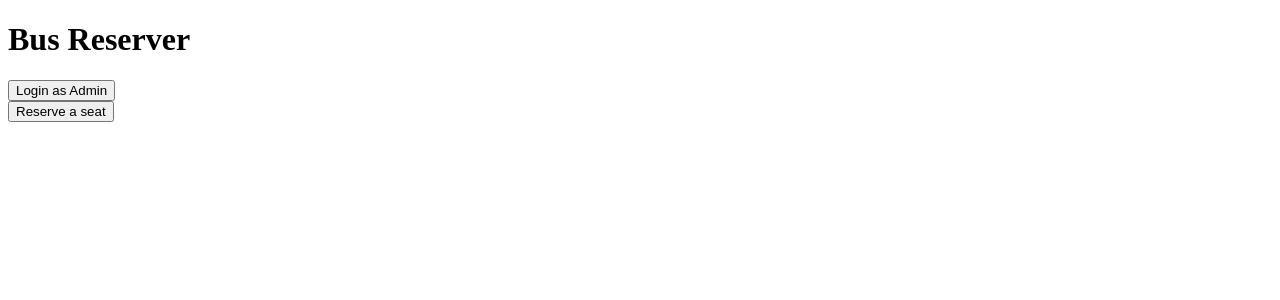
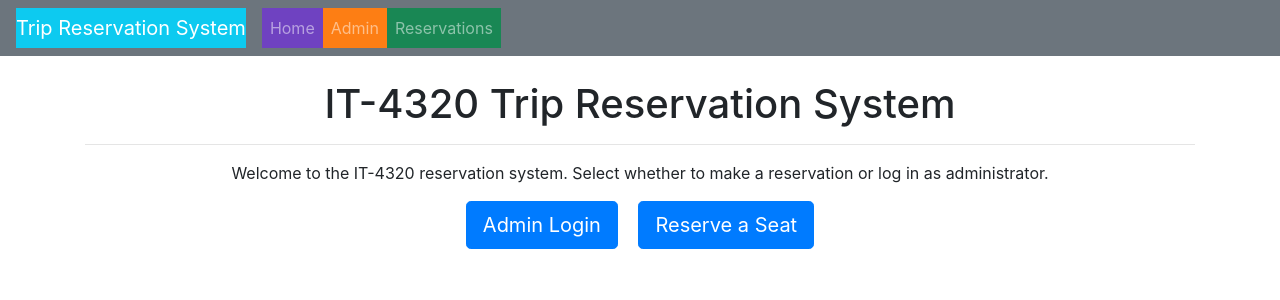
Before and after one commit to RCPhoto/TripReservationSystem---IT-4320, a Flask app: page / in a window 1280 px wide. Shown: the top 300 px of the page. Run offline with Flask 3, Linux system fonts and the light colour scheme; some libraries are stand-ins or nearby versions.

Commit message:
Update index.html

```diff
--- a/templates/index.html
+++ b/templates/index.html
@@ -1,19 +1,15 @@
-<!DOCTYPE html>
-<html>
-<head>
-    <title>Bus Reserver</title>
-</head>
-<body>
-    <h1>Bus Reserver</h1>
+{% extends "base.html" %}
+
+{% block title %}Home{% endblock %}
+
+{% block content %}
+<div class="text-center">
+    <h1>IT-4320 Trip Reservation System</h1>
+    <hr>
+    <p>Welcome to the IT-4320 reservation system. Select whether to make a reservation or log in as administrator.</p>
     <div>
-        <a href="{{ url_for('admin_login') }}">
-            <button type="button">Login as Admin</button>
-        </a>
+        <a href="{{ url_for('admin_login') }}" class="btn btn-primary btn-lg mx-2">Admin Login</a>
+        <a href="{{ url_for('seat_reservation') }}" class="btn btn-primary btn-lg mx-2">Reserve a Seat</a>
     </div>
-    <div>
-        <a href="{{ url_for('seat_reservation') }}">
-            <button type="button">Reserve a seat</button>
-        </a>
-    </div>
-</body>
-</html>
+</div>
+{% endblock %}
```
